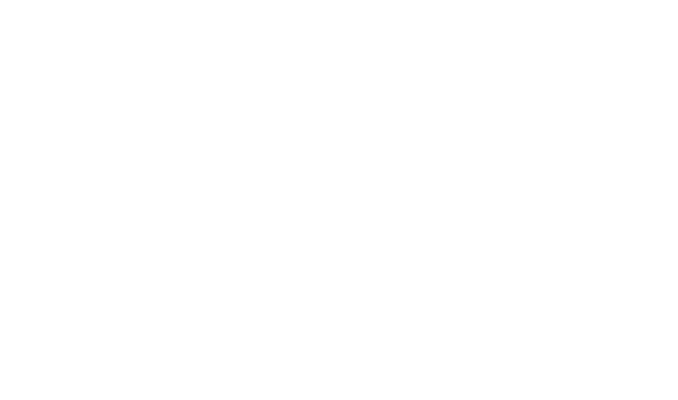
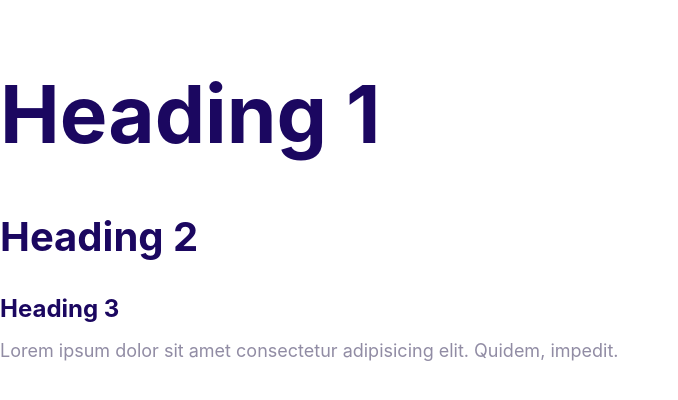
Before and after one commit to adithya61/Moshify, a plain HTML site: page html/index.html in a window 1280 px wide. Shown: the whole page, without its empty margins (0-678 px from the left). Drawn offline with Linux system fonts and the light colour scheme.

Commit message:
define styles for fonts.

```diff
--- a/css/index.css
+++ b/css/index.css
@@ -1,10 +1,54 @@
+/* * Defined colors
+* defined typography fonts font style
+* defined measurements in rem
+* covered responsiveness for mobile first then desktop using media Query. */
+
+:root {
+  --color-primary: #2584ff;
+  --color-secondary: #00d9ff;
+  --color-accent: #ff3400;
+  --color-body: #918ca4;
+  --color-headings: #1b0760;
+}
 html {
-  /* make root font size / rem == 10px */
   font-size: 62.5%;
 }
-:root {
-    --color-primary: #2584ff;
-    --color-secondary: #00d9ff;
-    --color-accent: #ff3400;
-    --color-body: #918ca4;
+body {
+  font-family: Inter, Arial, Helvetica, sans-serif;
+  color: var(--color-body);
+  font-size: 2.4rem;
+  line-height: 1.5;
 }
+h1,
+h2,
+h3 {
+  color: var(--color-headings);
+  margin-bottom: 1rem;
+}
+h1 {
+  font-size: 7rem;
+}
+h2 {
+  font-size: 4rem;
+}
+h3 {
+  font-size: 3rem;
+}
+
+p {
+  margin-top: 0;
+}
+@media screen and (min-width:1024px) {
+    body{
+        font-size: 1.8rem;
+    }
+    h1 {
+        font-size: 8rem;
+    }
+    h2 {
+        font-size: 4rem;
+    }
+    h3 {
+        font-size: 2.4rem;
+    }
+}
--- a/html/index.html
+++ b/html/index.html
@@ -1,13 +1,18 @@
 <!DOCTYPE html>
 <html lang="en">
-<head>
-    <meta charset="UTF-8">
-    <meta name="viewport" content="width=device-width, initial-scale=1.0">
+  <head>
+    <meta charset="UTF-8" />
+    <meta name="viewport" content="width=device-width, initial-scale=1.0" />
     <title>Moshify</title>
-    <link rel="stylesheet" href="../css/normalize.css">
-    <link rel="stylesheet" href="../css/index.css">
-</head>
-<body>
-
-</body>
+    <link rel="stylesheet" href="../css/normalize.css" />
+    <link rel="stylesheet" href="../css/index.css" />
+  </head>
+  <body>
+    <h1>Heading 1</h1>
+    <h2>Heading 2</h2>
+    <h3>Heading 3</h3>
+    <p>
+      Lorem ipsum dolor sit amet consectetur adipisicing elit. Quidem, impedit.
+    </p>
+  </body>
 </html>
```
